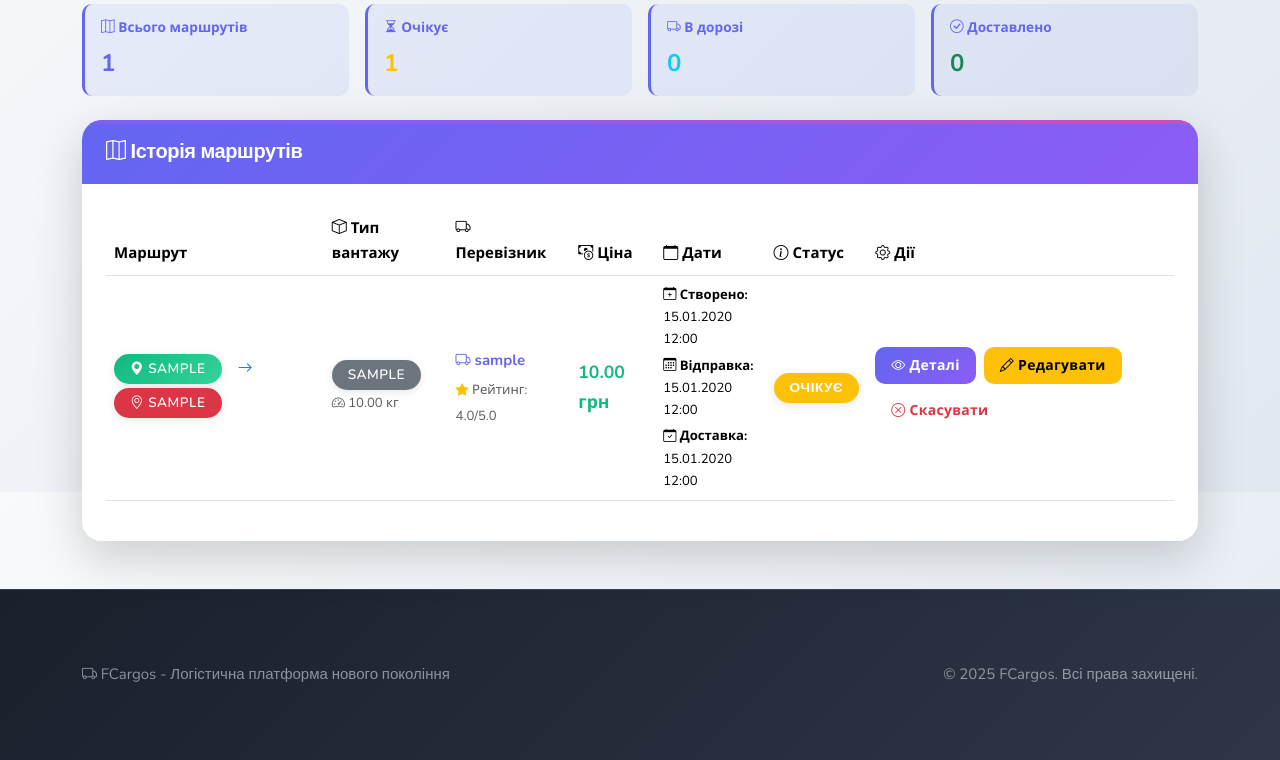
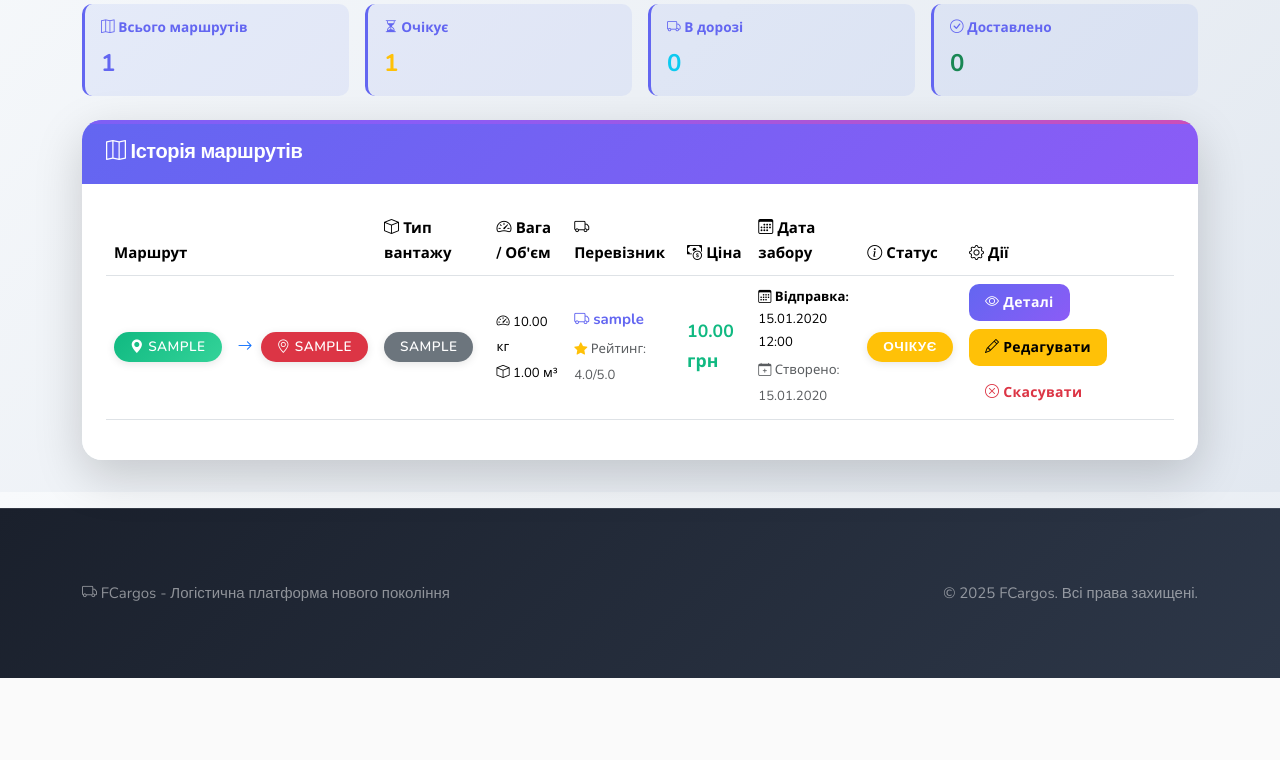
Before and after one commit to L1ptsonnn/fcargos, a Django app: page /history/ in a window 1280 px wide. Shown: the part 308-1068 px from the top of the page. After the commit the page ends 986 px from the top, so only its background shows below. Run offline with Django 5.2, Linux system fonts and the light colour scheme; a user stored in the database is signed in; tables that the repository leaves empty hold one stand-in row (values such as "Sample post"); data that the repository does not hold is empty.

Commit message:
Improve company profile interface with enhanced header, logo display, map, total spent card, and add missing fields to company history table

```diff
--- a/templates/dashboard/history.html
+++ b/templates/dashboard/history.html
@@ -194,9 +194,10 @@
                                 <tr>
                                     <th><i class="bi bi-route"></i> Маршрут</th>
                                     <th><i class="bi bi-box"></i> Тип вантажу</th>
+                                    <th><i class="bi bi-speedometer2"></i> Вага / Об'єм</th>
                                     <th><i class="bi bi-truck"></i> Перевізник</th>
                                     <th><i class="bi bi-cash-coin"></i> Ціна</th>
-                                    <th><i class="bi bi-calendar"></i> Дати</th>
+                                    <th><i class="bi bi-calendar3"></i> Дата забору</th>
                                     <th><i class="bi bi-info-circle"></i> Статус</th>
                                     <th><i class="bi bi-gear"></i> Дії</th>
                                 </tr>
@@ -205,19 +206,26 @@
                                 {% for route in routes %}
                                 <tr class="route-row" data-status="{{ route.status }}">
                                     <td>
-                                        <div class="d-flex align-items-center flex-wrap">
-                                            <span class="badge bg-success me-2 mb-1">
+                                        <div class="d-flex align-items-center">
+                                            <span class="badge bg-success me-2">
                                                 <i class="bi bi-geo-alt-fill"></i> {{ route.origin_city }}
                                             </span>
-                                            <i class="bi bi-arrow-right mx-2 text-primary mb-1"></i>
-                                            <span class="badge bg-danger mb-1">
+                                            <i class="bi bi-arrow-right mx-2 text-primary"></i>
+                                            <span class="badge bg-danger">
                                                 <i class="bi bi-geo-alt"></i> {{ route.destination_city }}
                                             </span>
                                         </div>
                                     </td>
                                     <td>
-                                        <span class="badge bg-secondary">{{ route.cargo_type }}</span><br>
-                                        <small class="text-muted"><i class="bi bi-speedometer2"></i> {{ route.weight }} кг</small>
+                                        <span class="badge bg-secondary">{{ route.cargo_type }}</span>
+                                    </td>
+                                    <td>
+                                        <div>
+                                            <small><i class="bi bi-speedometer2"></i> {{ route.weight }} кг</small>
+                                            {% if route.volume %}
+                                            <br><small><i class="bi bi-box"></i> {{ route.volume }} м³</small>
+                                            {% endif %}
+                                        </div>
                                     </td>
                                     <td>
                                         {% if route.carrier %}
@@ -241,22 +249,15 @@
                                         <strong style="color: var(--success-gradient-start); font-size: 1.1rem;">{{ route.price }} грн</strong>
                                     </td>
                                     <td>
-                                        <small class="d-block mb-1">
-                                            <i class="bi bi-calendar-plus"></i> <strong>Створено:</strong><br>
-                                            {{ route.created_at|date:"d.m.Y H:i" }}
-                                        </small>
                                         {% if route.pickup_date %}
                                         <small class="d-block mb-1">
                                             <i class="bi bi-calendar3"></i> <strong>Відправка:</strong><br>
                                             {{ route.pickup_date|date:"d.m.Y H:i" }}
                                         </small>
                                         {% endif %}
-                                        {% if route.delivery_date %}
-                                        <small class="d-block">
-                                            <i class="bi bi-calendar-check"></i> <strong>Доставка:</strong><br>
-                                            {{ route.delivery_date|date:"d.m.Y H:i" }}
+                                        <small class="text-muted">
+                                            <i class="bi bi-calendar-plus"></i> Створено: {{ route.created_at|date:"d.m.Y" }}
                                         </small>
-                                        {% endif %}
                                     </td>
                                     <td>
                                         <span class="badge bg-{% if route.status == 'pending' %}warning{% elif route.status == 'in_transit' %}info{% elif route.status == 'delivered' %}success{% elif route.status == 'expired' %}danger{% elif route.status == 'cancelled' %}secondary{% endif %} px-3 py-2" style="font-weight: 600;">
```
Also changed, not shown: templates/logistics/user_profile.html (+76 -83 lines).
